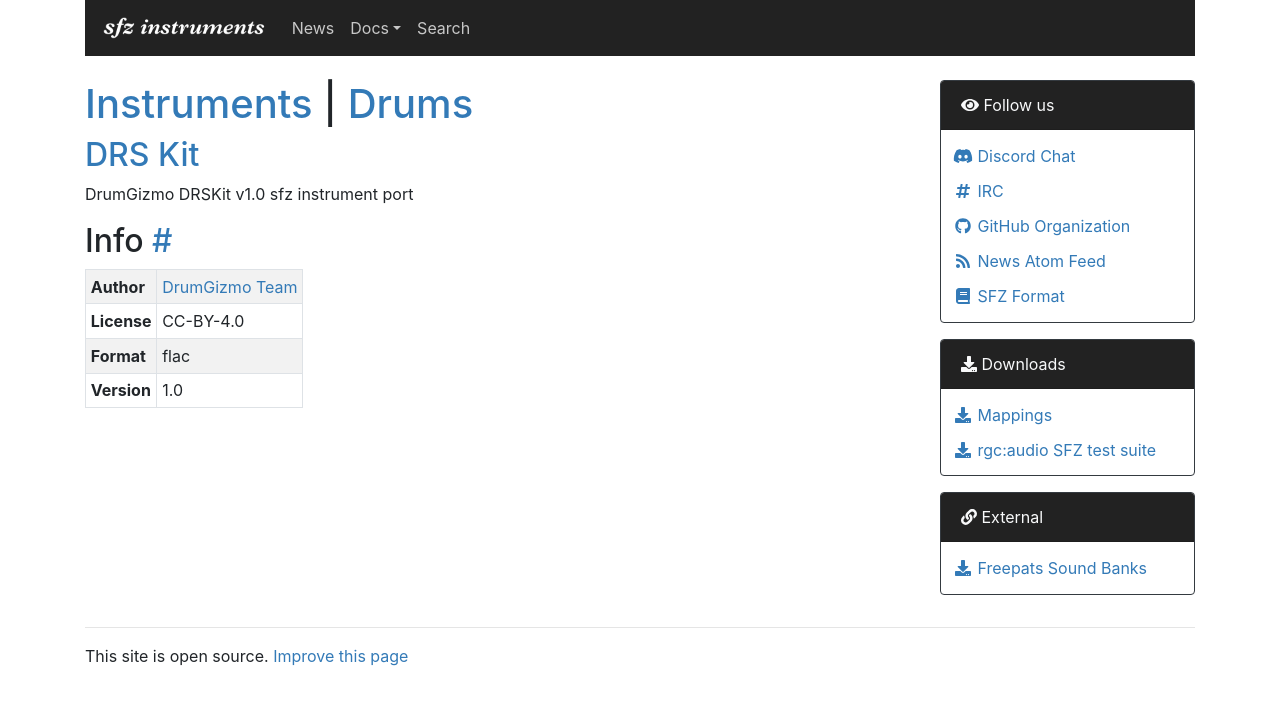
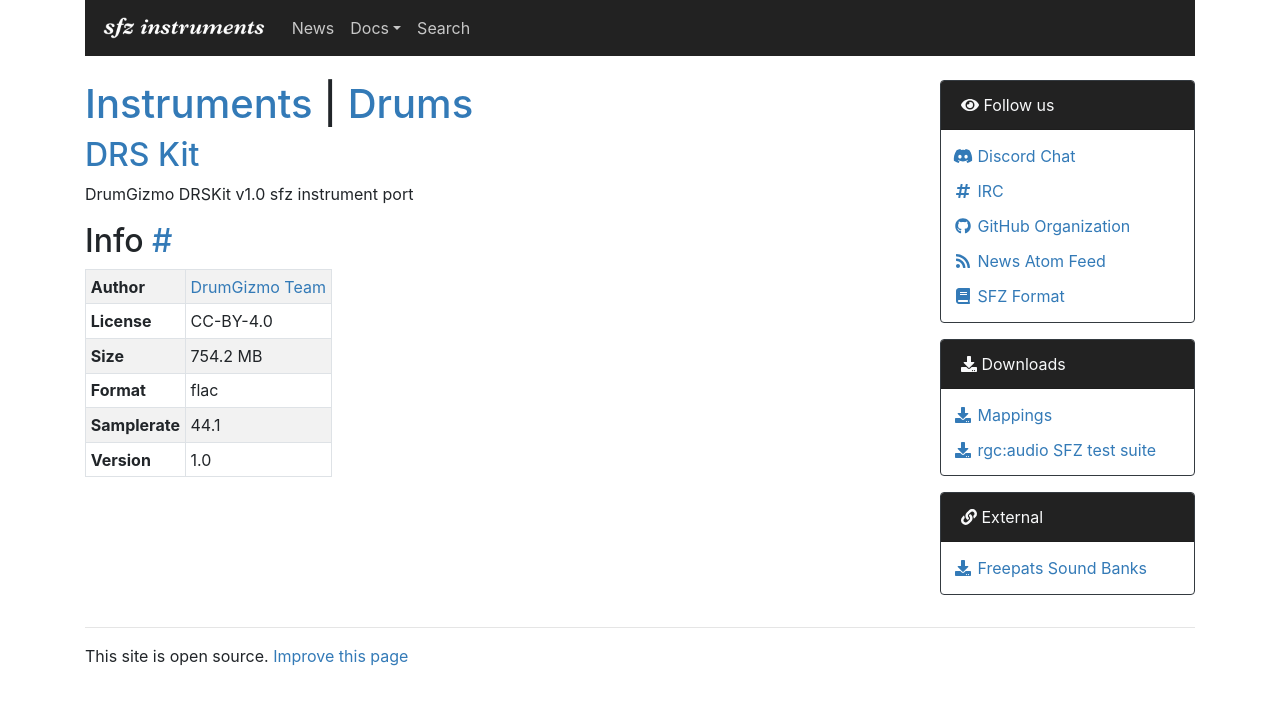
Before and after one commit to sfzinstruments/sfzinstruments.github.io, a Jekyll site: the page built from drums/drs_kit.md, in a window 1280 px wide. Shown: the top 705 px of the page. Built offline with Jekyll 4.4.1, drawn with Linux system fonts in a browser that asks for light colours; nearby versions of some CDN libraries.

Commit message:
Update Drumgizmo kits info

```diff
--- a/_data/sfz/instruments.yml
+++ b/_data/sfz/instruments.yml
@@ -99,10 +99,10 @@
     version: "1.0"
     author:  "DrumGizmo Team"
     license: "CC-BY-4.0"
-#   samplerate: ""
+    samplerate: "44.1"
     format:  "flac"
     url:     "https://github.com/sfzinstruments/DrumGizmo.DRSKit/"
-#   download_size: ""
+    download_size: "754.2 MB"
     short_description: "DrumGizmo DRSKit v1.0 sfz instrument port"
 
   - name:    "G1 Basic"
@@ -133,10 +133,10 @@
     version: "1.0"
     author:  "DrumGizmo Team"
     license: "CC-BY-4.0"
-#   samplerate: ""
+    samplerate: "44.1"
     format:  "flac"
     url:     "https://github.com/sfzinstruments/DrumGizmo.MuldjordKit/"
-#   download_size: ""
+    download_size: "347.3 MB"
     short_description: "DrumGizmo MuldjordKit v1.0 sfz instrument port"
 
   - name:    "Naked Drums"
```
